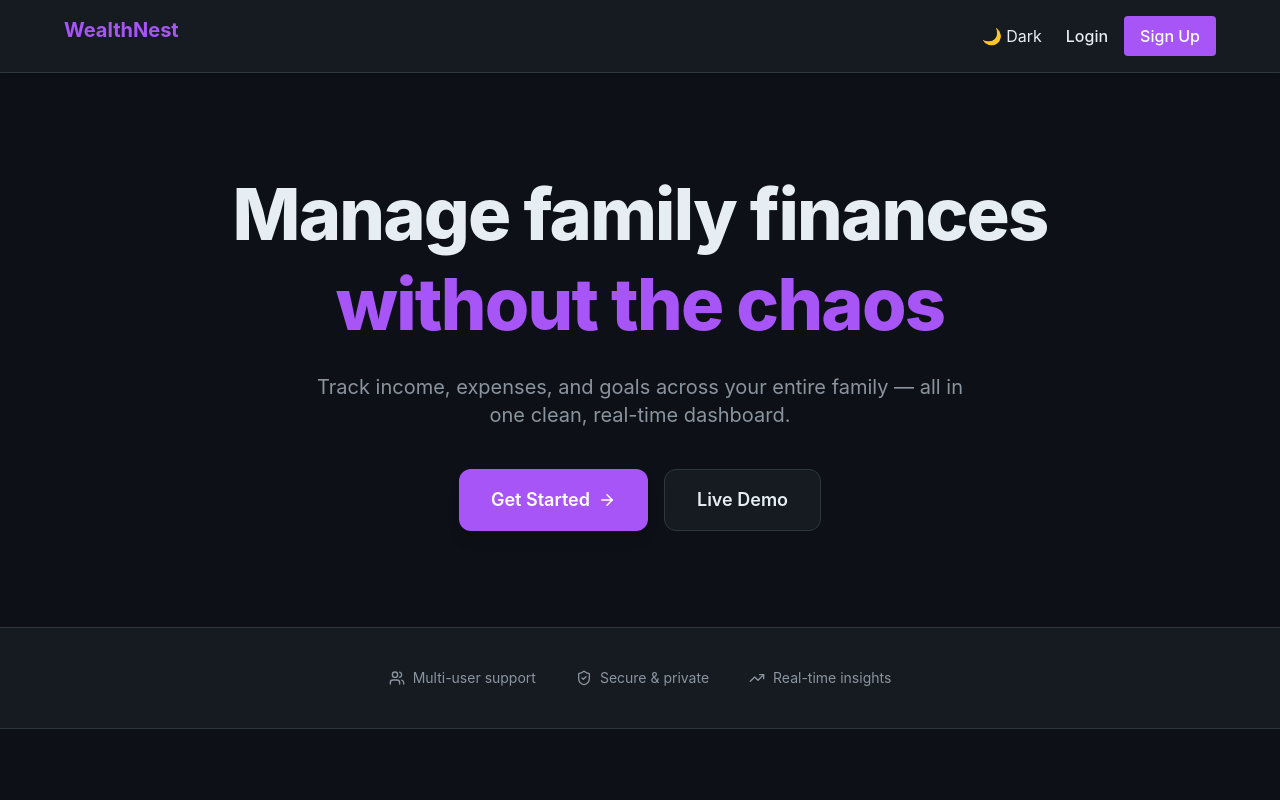
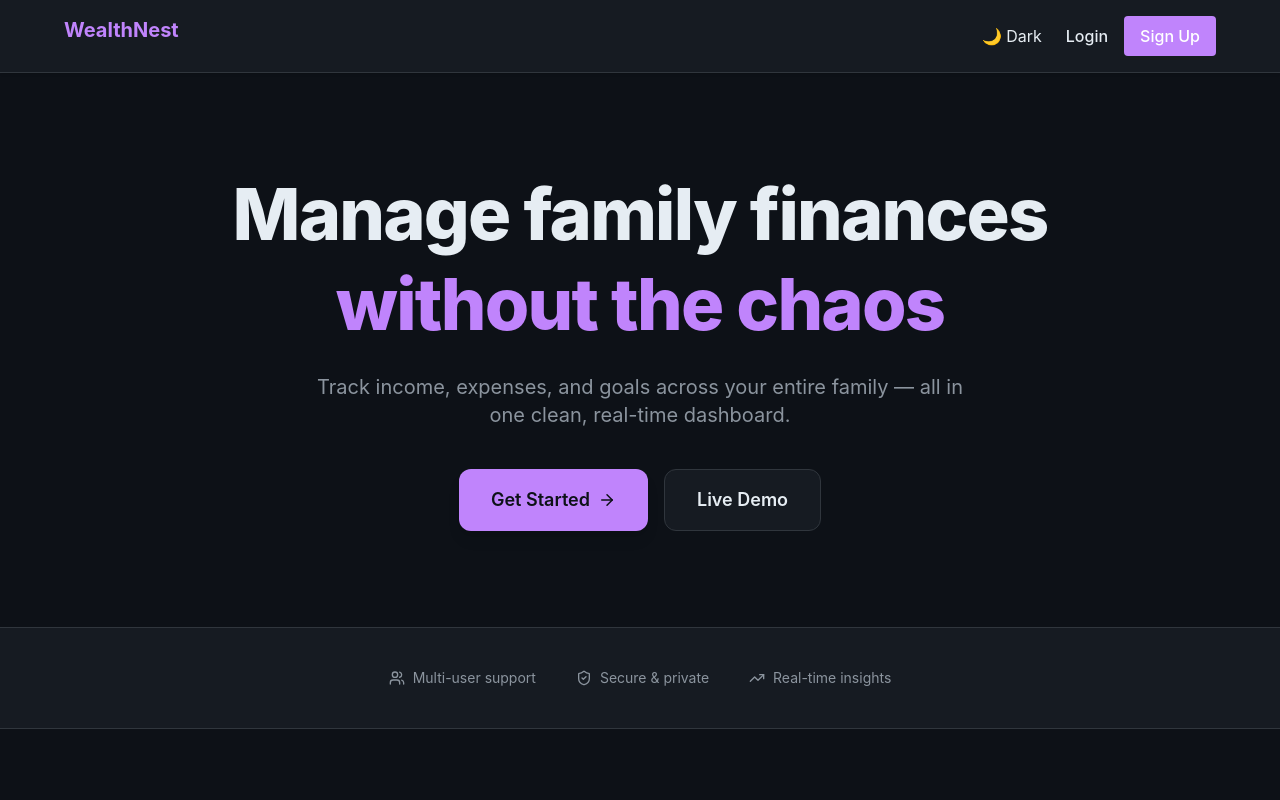
Before and after one commit to AasthaOswal/MoneyNest, a React (Vite) app in the folder frontend/: page / in a window 1280 px wide. Shown: the top 800 px of the page. Built offline with nearby package versions, Linux system fonts and the light colour scheme; no server answers.

Commit message:
change primary color

```diff
--- a/frontend/src/index.css
+++ b/frontend/src/index.css
@@ -146,12 +146,12 @@
   /* =========================
      BRAND
   ========================= */
-  --color-primary: rgb(168 85 247);          /* Purple-500 */
-  --color-primary-hover: rgb(192 132 252);   /* Purple-400 */
+  --color-primary: rgb(192 132 252);   /* Purple-400 */
+  --color-primary-hover: rgb(168 85 247);          /* Purple-500 */
   --color-primary-active: rgb(147 51 234);   /* Purple-600 */
   --color-primary-subtle: rgba(168, 85, 247, 0.12); /* Purple Tint */
 
-  --color-text-on-primary: rgb(255 255 255); /* White */
+  --color-text-on-primary: rgb(13 17 23); /* White */
 
   /* =========================
      STATUS COLORS
```
